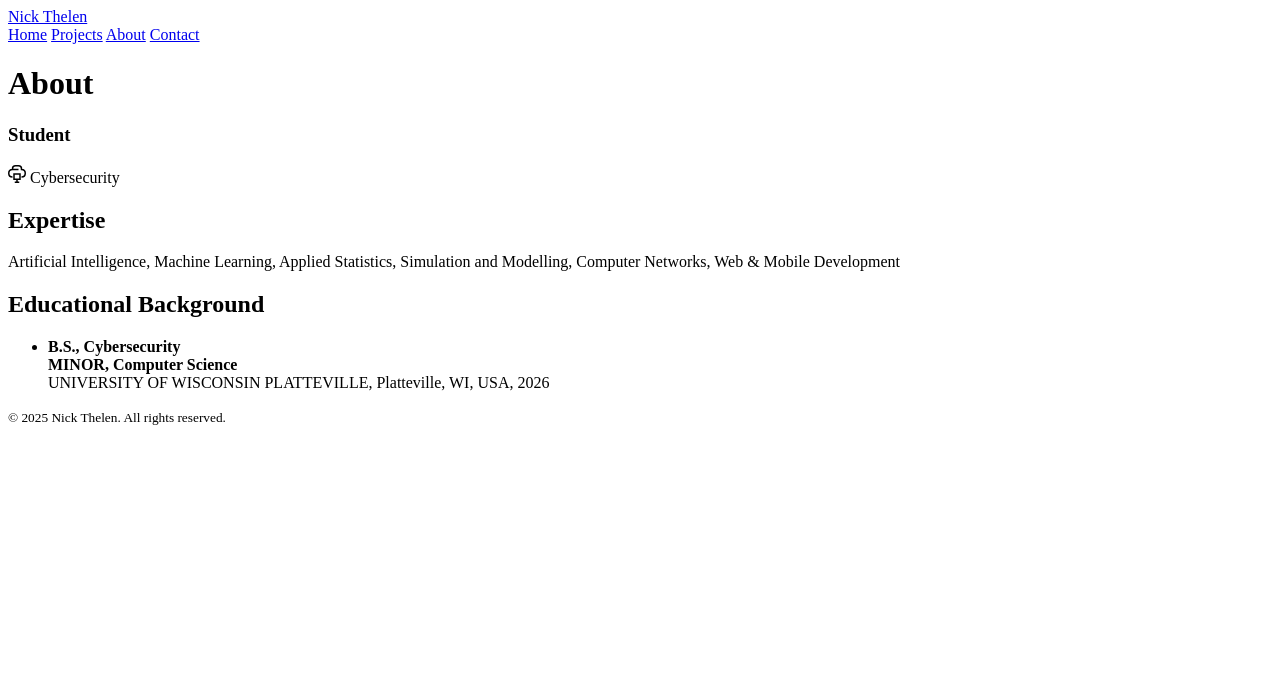
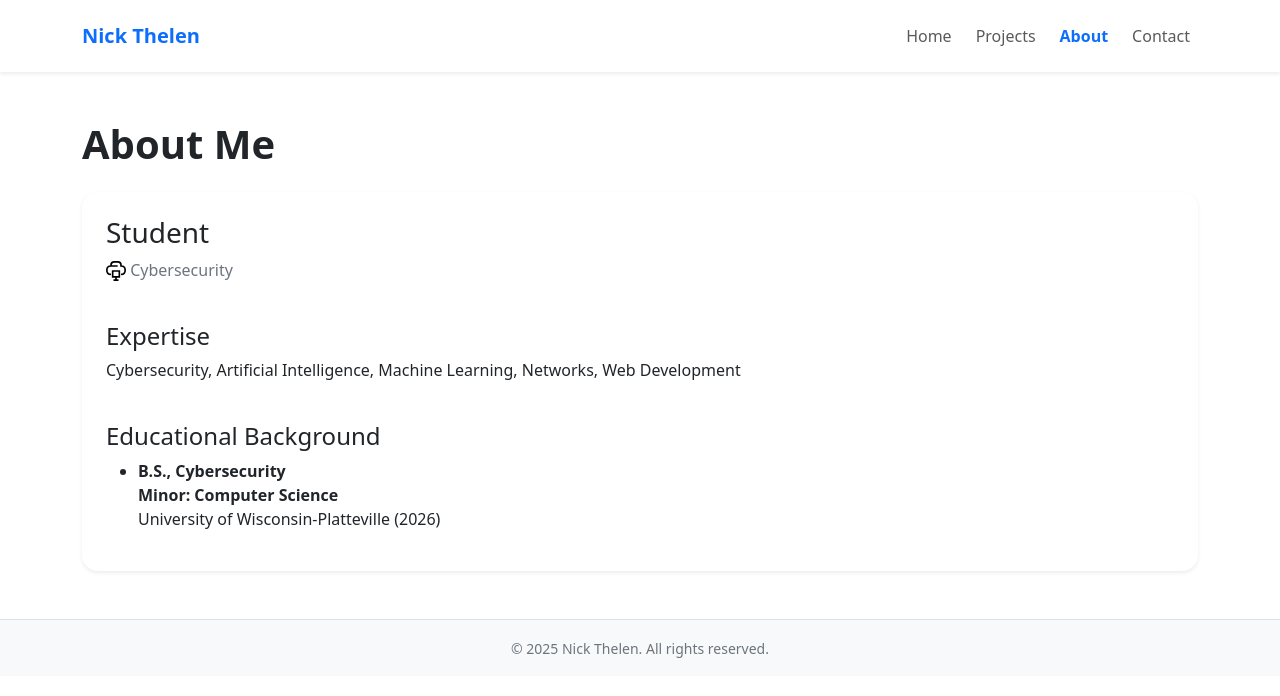
Before and after one commit to NickThelenProfessional/Personal-Portfolio, a plain HTML site: page about.html in a window 1280 px wide. Drawn offline with nearby package versions, Linux system fonts and the light colour scheme.

Commit message:
Update about.html

```diff
--- a/about.html
+++ b/about.html
@@ -2,53 +2,65 @@
 <html lang="en">
 
 <head>
-    <meta charset="utf-8" />
-    <meta name="viewport" content="width=device-width, initial-scale=1" />
-    <title>Nick Thelen · Portfolio</title>
-    <link rel="stylesheet" href="assets/css/styles.css" />
+    <meta charset="utf-8"/>
+    <meta name="viewport" content="width=device-width, initial-scale=1"/>
+    <title>About · Nick Thelen</title>
+
+    <link href="https://cdn.jsdelivr.net/npm/bootstrap@5.3.2/dist/css/bootstrap.min.css" rel="stylesheet">
+    <link rel="stylesheet" href="assets/css/styles.css"/>
 </head>
 
 <body>
-    <header class="site-header">
-        <div class="container nav">
-            <a class="brand" href="index.html">Nick Thelen</a>
-            <nav class="top-nav">
-                <a href="index.html">Home</a>
-                <a href="projects.html">Projects</a>
-                <a href="about.html">About</a>
-                <a href="contact.html">Contact</a>
+
+    <!-- NAV -->
+    <nav class="navbar navbar-expand-lg navbar-light bg-white shadow-sm py-3">
+        <div class="container">
+            <a class="navbar-brand fw-bold text-primary" href="index.html">Nick Thelen</a>
+            <button class="navbar-toggler" type="button" data-bs-toggle="collapse" data-bs-target="#navMenu">
+                <span class="navbar-toggler-icon"></span>
+            </button>
+
+            <div class="collapse navbar-collapse" id="navMenu">
+                <ul class="navbar-nav ms-auto gap-2">
+                    <li class="nav-item"><a class="nav-link" href="index.html">Home</a></li>
+                    <li class="nav-item"><a class="nav-link" href="projects.html">Projects</a></li>
+                    <li class="nav-item"><a class="nav-link active" href="about.html">About</a></li>
+                    <li class="nav-item"><a class="nav-link" href="contact.html">Contact</a></li>
+                </ul>
+            </div>
+        </div>
     </nav>
-        </div>
-    </header>
-    <main class="container">
-        <!-- Page-specific content goes here -->
-        <h1>About</h1>
+
+    <main class="container py-5">
+        <h1 class="fw-bold mb-4">About Me</h1>
+
+        <div class="card shadow-sm border-0 p-4">
             <h3>Student</h3>
+            <p class="text-secondary">
+                <img src="assets/img/CloudComputer.svg" width="20"> Cybersecurity
+            </p>
+
+            <h4 class="mt-4">Expertise</h4>
             <p>
-            <img src="assets/img/CloudComputer.svg" alt="Logo" width="18" height="18">
-            Cybersecurity
+                Cybersecurity, Artificial Intelligence, Machine Learning, Networks, Web Development
             </p>
-        <h2>Expertise</h2>
-        <p>
-            Artificial Intelligence, Machine Learning, Applied Statistics, Simulation and Modelling, Computer Networks,
-            Web &amp;
-            Mobile Development
-        </p>
-        <h2>Educational Background</h2>
+
+            <h4 class="mt-4">Educational Background</h4>
             <ul>
                 <li>
                     <strong>B.S., Cybersecurity</strong><br>
-                <strong>MINOR, Computer Science</strong><br>
-                UNIVERSITY OF WISCONSIN PLATTEVILLE, Platteville, WI, USA, 2026<br>
+                    <strong>Minor: Computer Science</strong><br>
+                    University of Wisconsin-Platteville (2026)
                 </li>
             </ul>
+        </div>
     </main>
 
-    <footer class="site-footer">
-        <div class="container">
-            <small>© 2025 Nick Thelen. All rights reserved.</small>
-        </div>
+    <footer class="bg-light text-center py-3 border-top">
+        <small class="text-secondary">© 2025 Nick Thelen. All rights reserved.</small>
     </footer>
+
+    <script src="https://cdn.jsdelivr.net/npm/bootstrap@5.3.2/dist/js/bootstrap.bundle.min.js"></script>
 </body>
 
 </html>
```
Lines whose indentation alone changed are shown as unchanged.
